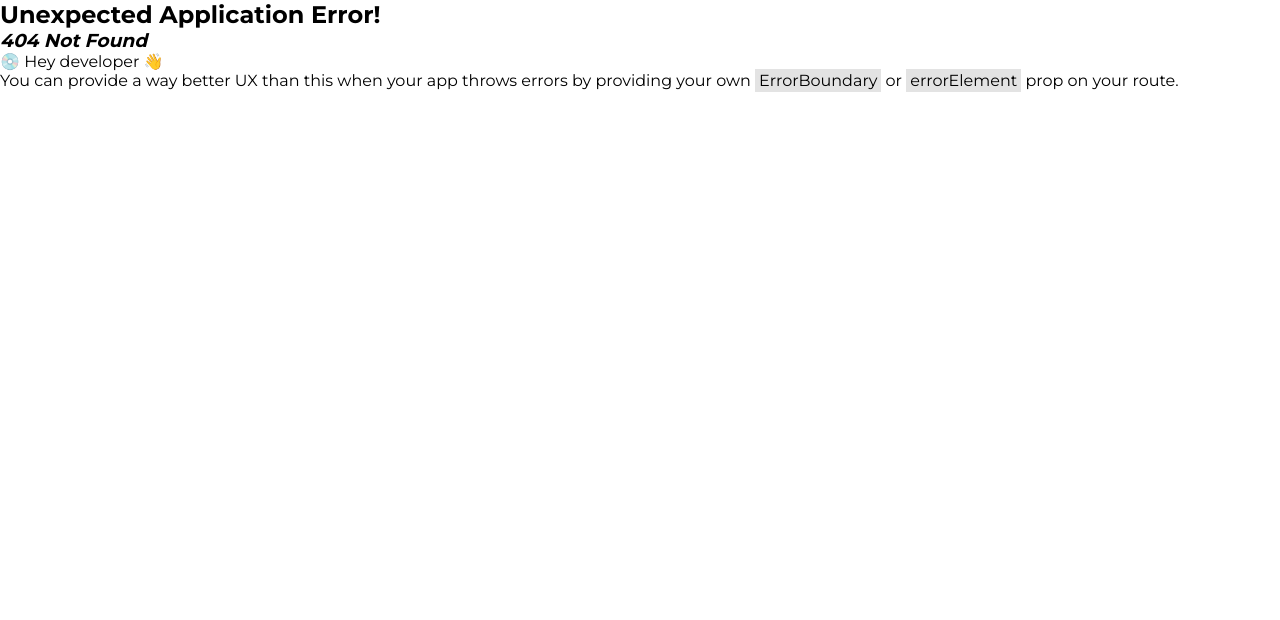
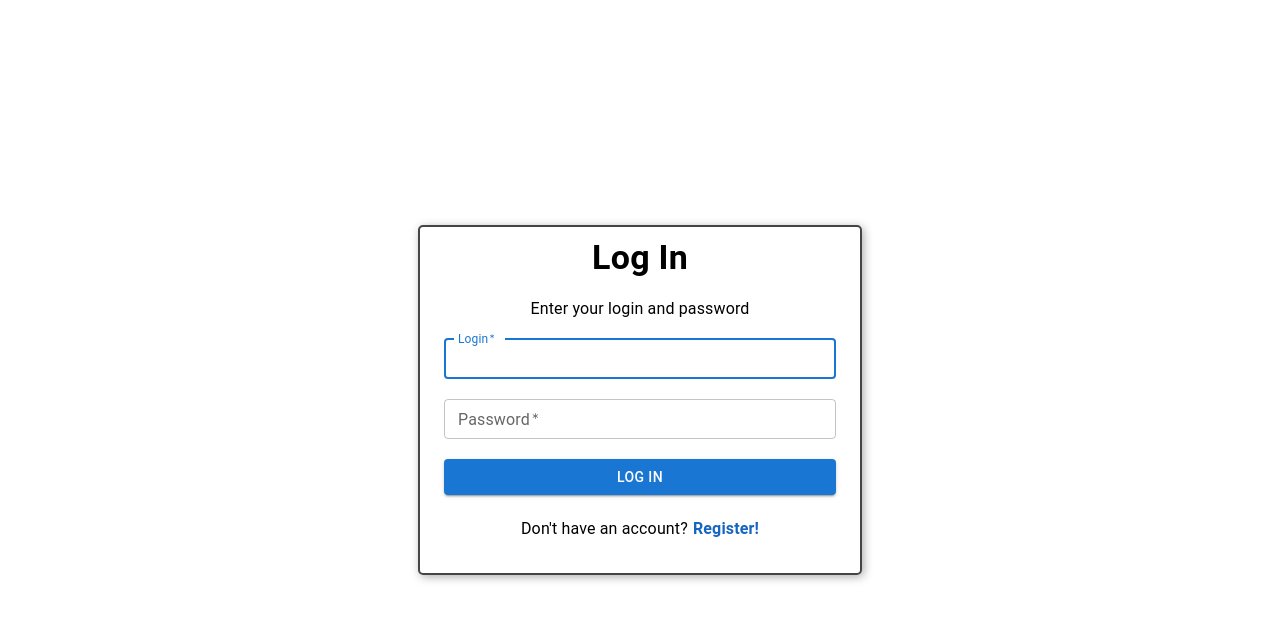
Before and after one commit to AlekseyLevada/Learn-Material-UI-Lib, a React (Vite) app: page /auth in a window 1280 px wide. Before the commit this address had no page. Shown: the top 620 px of the page. Built offline with nearby package versions, Linux system fonts and the light colour scheme.

Commit message:
added-types-for-components-and-pages

```diff
--- /dev/null
+++ b/src/common/types/IAuthUserInfo.ts
@@ -0,0 +1,8 @@
+export interface IAuthUserInfo {
+    setName: (value: string) => void
+    setLogin: (value: string) => void
+    setPassword: (value: string) => void
+    setConfirmPassword: (value: string) => void
+    setEmail: (value: string) => void
+    setIsAuth: (value: boolean) => void
+}
--- /dev/null
+++ b/src/common/types/IDatabaseRequest.ts
@@ -0,0 +1,3 @@
+export interface IDatabaseRequest{
+    dataBaseRequest: (e: React.MouseEvent<HTMLButtonElement>) => void
+}
--- a/src/components/auth-form/auth-form.tsx
+++ b/src/components/login-form/login-form.tsx
@@ -1,20 +1,12 @@
-import { useState } from 'react'
 import { Container, Typography, TextField, Button } from "@mui/material"
-import { Link } from 'react-router-dom'
+
+import { IAuthUserInfo } from "../../common/types/IAuthUserInfo"
 
 
-export const Authentication = () => {
+export const LoginForm: React.FC<IAuthUserInfo> = (props: IAuthUserInfo): JSX.Element => {
 
-    const [login, setLogin] = useState('')
-    const [password, setPassword] = useState('')
+    const {setLogin, setPassword, setIsAuth} = props
 
-    const dataBaseRequest = async (e: any) => {
-        let recivedData = null
-
-        await fetch('http://localhost:5173/src/plugs/users.json')
-        .then(res => res.json())
-        .then(data => recivedData = data)
-    }
 
     return (
         <Container
@@ -68,7 +60,6 @@ export const Authentication = () => {
                     }}>
                 </TextField>
                 <Button
-                    onClick={(e) => dataBaseRequest(e)}
                     fullWidth={true}
                     variant="contained"
                 >
@@ -83,8 +74,7 @@ export const Authentication = () => {
                 }}
             >
                 Don't have an account?
-                <Link to='/register'>
-                    <Typography
+                    <Typography onClick={()=> setIsAuth(false)}
                     sx={{
                         display: 'inline',
                         color: '#1665C0',
@@ -95,7 +85,6 @@ export const Authentication = () => {
                     >
                         Register!
                     </Typography>
-                </Link>
             </Typography>
             </form>
         </Container>
--- a/src/components/signup-form/sign-up-form.tsx
+++ b/src/components/signup-form/sign-up-form.tsx
@@ -1,6 +1,10 @@
 import { Container, Typography, TextField, Button } from "@mui/material"
 
-export const SignUp = () => {
+import { IAuthUserInfo } from "../../common/types/IAuthUserInfo"
+
+export const SignUpForm: React.FC<IAuthUserInfo> = (props: IAuthUserInfo): JSX.Element => {
+
+
     return (
         <Container
             sx={{
--- /dev/null
+++ b/src/pages/auth-page/auth-page.tsx
@@ -0,0 +1,46 @@
+import { useState } from 'react'
+import { Box } from "@mui/material"
+import { LoginForm } from "../../components/login-form/login-form"
+import { SignUpForm } from '../../components/signup-form/sign-up-form'
+
+
+export const AuthPage: React.FC = (): JSX.Element => {
+
+    const [isAuth, setIsAuth] = useState(true)
+
+    const [name, setName] = useState('')
+    const [login, setLogin] = useState('')
+    const [password, setPassword] = useState('')
+    const [confirmPassword, setConfirmPassword] = useState('')
+    const [email, setEmail] = useState('')
+
+    // const dataBaseRequest = async (e: React.MouseEvent<HTMLButtonElement>) => {
+
+    //     let recivedData = null
+
+    //     await fetch('http://localhost:5173/src/plugs/users.json')
+    //         .then(res => res.json())
+    //         .then(data => recivedData = data)
+    //         console.log(recivedData, login, password)
+    // }
+
+    return (
+        <Box
+            sx={{
+                display: 'flex',
+                justifyContent: 'center',
+                alignItems: 'center',
+                height: '100vh',
+                padding: '20px',
+            }}
+        >
+            {
+                isAuth? <LoginForm setName={setName} setLogin={setLogin} setPassword={setPassword} setConfirmPassword={setConfirmPassword} setEmail={setEmail} setIsAuth={setIsAuth}/>
+
+                :
+
+                <SignUpForm setName={setName} setLogin={setLogin} setPassword={setPassword} setConfirmPassword={setConfirmPassword} setEmail={setEmail} setIsAuth={setIsAuth}/>
+            }
+        </Box>
+    )
+}
--- a/src/pages/login-page/login-page.tsx
+++ /dev/null
@@ -1,19 +0,0 @@
-import { Box } from "@mui/material"
-import { Authentication } from "../../components/auth-form/auth-form"
-
-
-export const LoginPage = () => {
-    return (
-        <Box
-            sx={{
-                display: 'flex',
-                justifyContent: 'center',
-                alignItems: 'center',
-                height: '100vh',
-                padding: '20px',
-            }}
-        >
-            <Authentication />
-        </Box>
-    )
-}
--- a/src/pages/main-page/main-page.tsx
+++ b/src/pages/main-page/main-page.tsx
@@ -1,7 +1,7 @@
 import { AppBar, Toolbar, Typography, IconButton, Icon } from "@mui/material"
 import AccountBoxIcon from '@mui/icons-material/AccountBox';
 
-export const MainPage = () => {
+export const MainPage: React.FC = (): JSX.Element => {
     return(
         <AppBar position="fixed">
             <Toolbar>
--- a/src/pages/private-page/private-page.tsx
+++ b/src/pages/private-page/private-page.tsx
@@ -3,7 +3,7 @@ import { Navigate, Outlet } from 'react-router-dom'
 import { Box } from '@mui/material/'
 
 
-export const PrivatePage = () => {
+export const PrivatePage: React.FC = (): JSX.Element => {
 
     const [isAuth, setIsAuth] = useState(true)
 
--- a/src/pages/register-page/register-page.tsx
+++ /dev/null
@@ -1,21 +0,0 @@
-import { Box } from "@mui/material"
-import { SignUp } from "../../components/signup-form/sign-up-form"
-
-
-export const RegisterPage = () => {
-
-    return (
-        <Box
-        sx={{
-            display:'flex',
-            justifyContent: 'center',
-            alignItems: 'center',
-            height:'100vh',
-            padding: '20px',
-        }}
-        >
-            <SignUp/>
-        </Box>
-
-)
-}
--- a/src/pages/welcome-page/welcome-page.tsx
+++ b/src/pages/welcome-page/welcome-page.tsx
@@ -3,7 +3,7 @@ import { Box, Typography, Button } from '@mui/material';
 
 
 
-export const WelcomePage = () => {
+export const WelcomePage: React.FC = (): JSX.Element => {
     return (
         <Box
         sx={{
@@ -31,7 +31,7 @@ export const WelcomePage = () => {
             >
                 Material UI World
             </Typography>
-            <Link to='/login'>
+            <Link to='/auth'>
                 <Button
                     variant='contained'
                     sx={{
```
Also changed, not shown: utils/router/router.tsx (+7 -11 lines).
